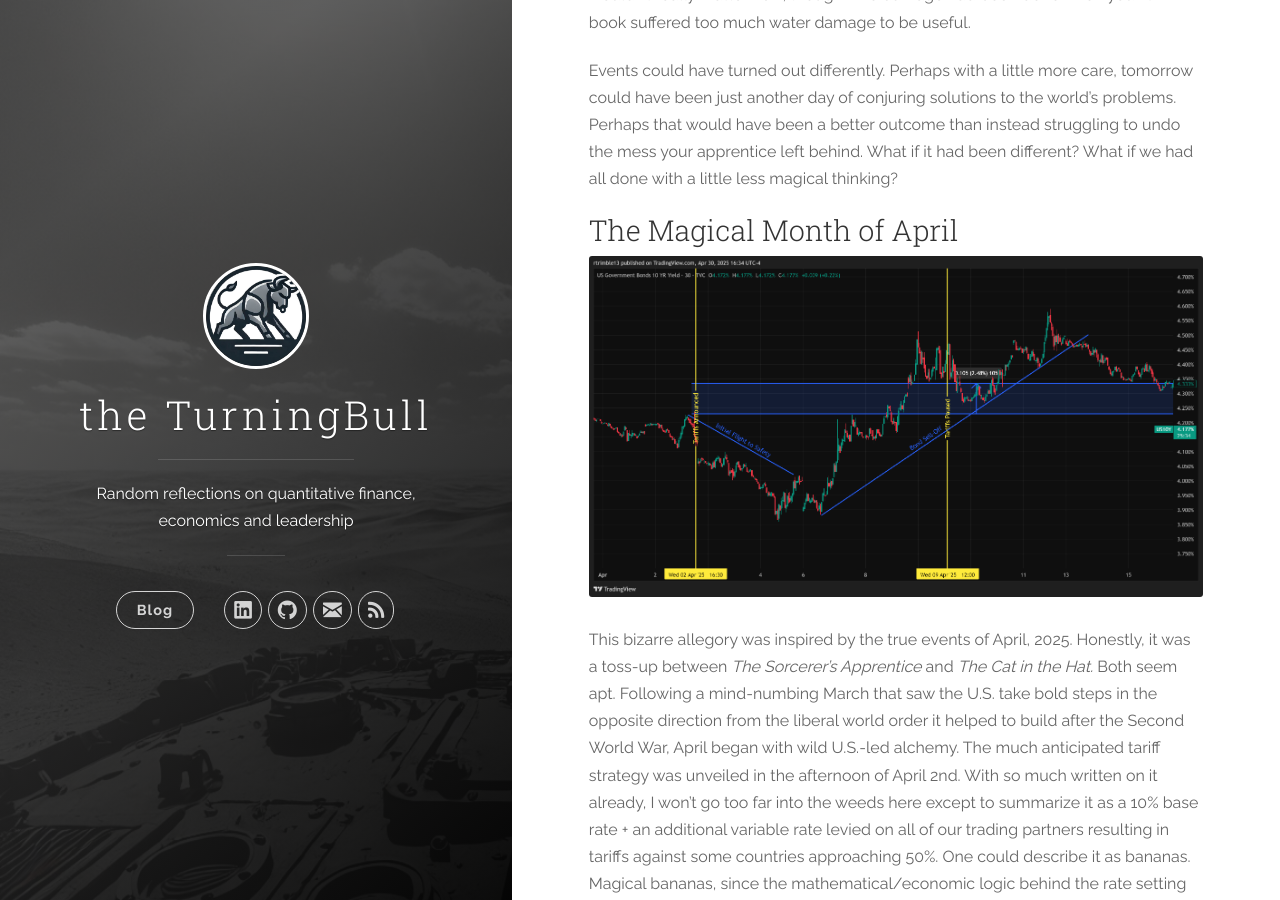
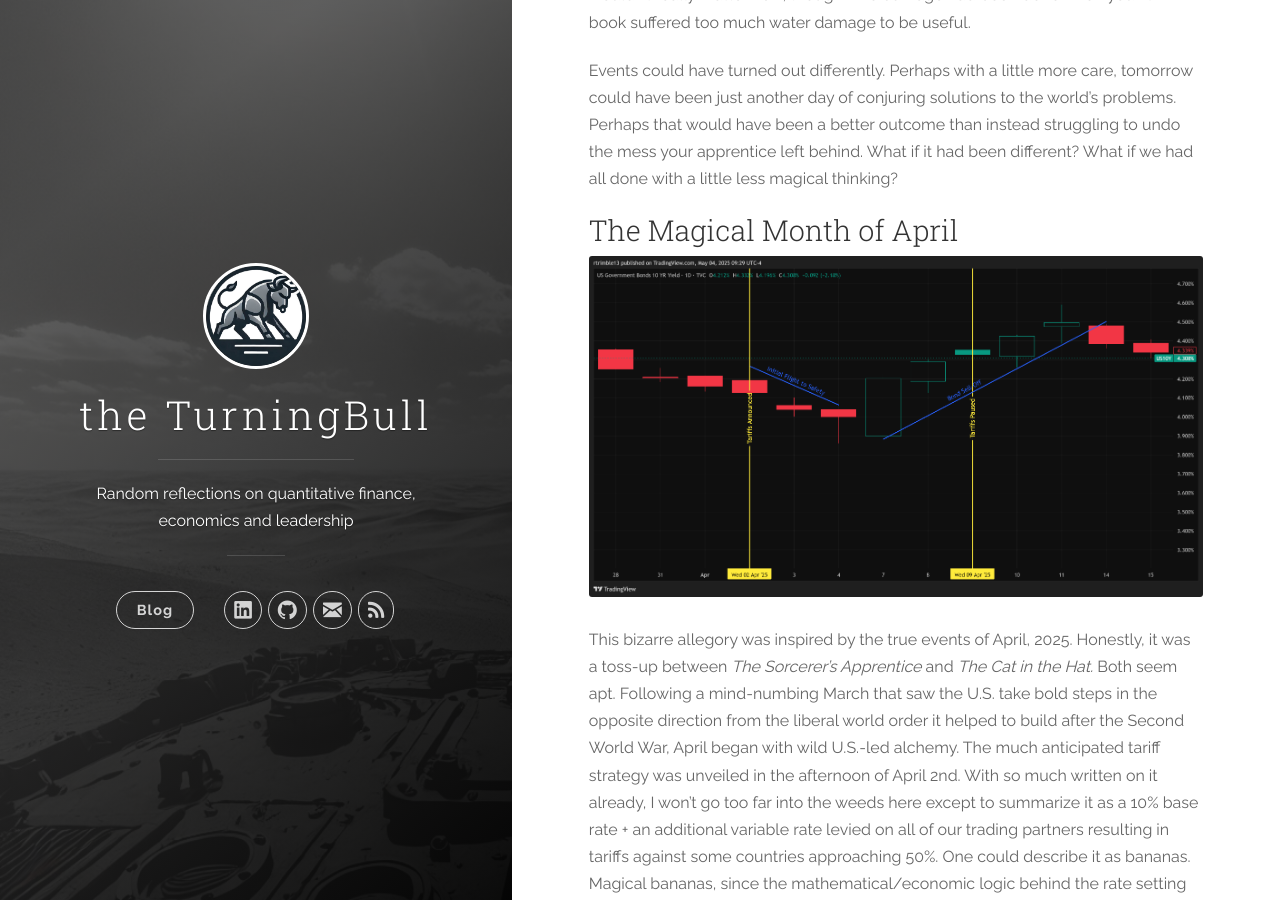
Before and after one commit to rtrimble13/TurningBull, a Jekyll site: the page built from _posts/2025-04-30-magical-thinking.md, in a window 1280 px wide and 900 px high, scrolled down 1608 px. Built offline with Jekyll 4.4.1, drawn with Linux system fonts in a browser that asks for light colours.

Commit message:
managing images.

```diff
--- a/_posts/2025-04-30-magical-thinking.md
+++ b/_posts/2025-04-30-magical-thinking.md
@@ -4,7 +4,7 @@ title: "Magical Thinking"
 date: 2025-04-30
 categories: jekyll update
 image: /images/posts/apr25/apprentice.jpg
-image1: /images/posts/apr25/US10Y.png
+image1: /images/posts/apr25/us10y.png
 ---
 
 I'd like to ask you to channel your inner Goethe for a moment and envision yourself as the [Sorcerer](https://en.wikipedia.org/wiki/The_Sorcerer%27s_Apprentice).  That's right: the stern old guy with a full beard and a moon hat.  It doesn't have to be an old man, though.  Use your imagination - to the point of this segment, the *details don't matter.*  Are we good?  So, you're the Sorcerer, and you have an apprentice.  The apprentice can be a boy, a girl, even a mouse.  It doesn't matter.  Remember, we're engaging in magical thought and the details do *not* matter.  What if things had turned out differently, though?  What if you hadn't spent the full day conjuring solutions to a massive set of domestic economic issues and geopolitical crises.  After all, just one of these problems could require the efforts of multiple sorcerers, let alone the full basket of them.  What if you hadn't exhaused yourself after so much toiling that you would have thought twice about leaving your apprentice unsupervised.
```
Also changed, not shown: images/posts/apr25/US10Y.png (deleted), images/posts/apr25/us10y.png (added).
